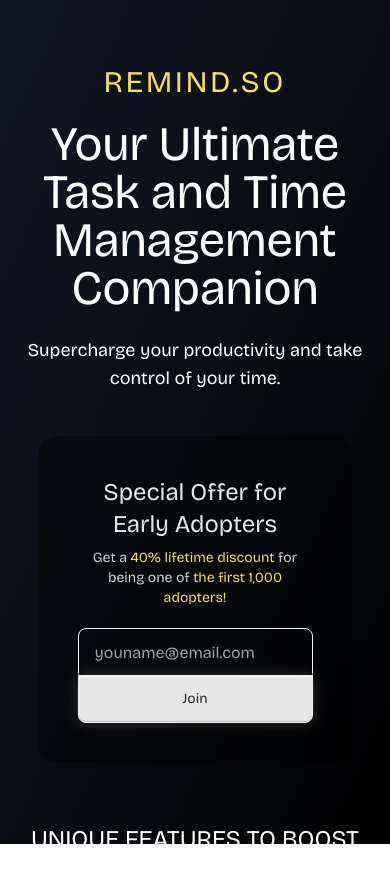
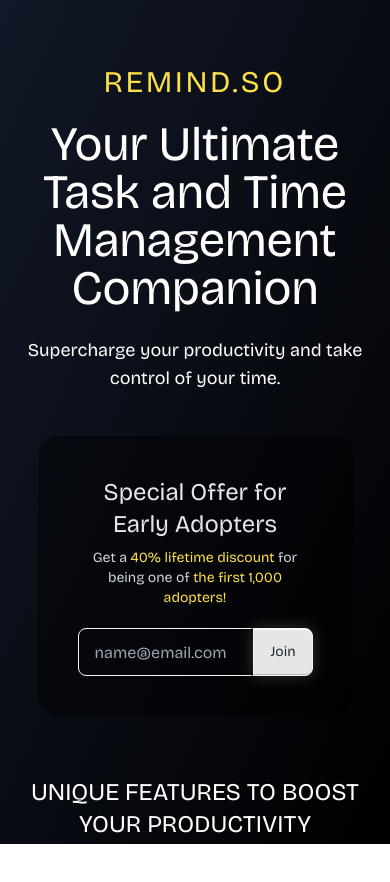
Before and after one commit to Okeke-Divine/remind-so, a Next.js app: page / in a window 390 px wide. Shown: the top 882 px of the page. Built offline with nearby package versions, Linux system fonts and the light colour scheme.

Commit message:
Updated the waitlist form

```diff
--- a/src/components/waitlist/WaitListForm.jsx
+++ b/src/components/waitlist/WaitListForm.jsx
@@ -96,17 +96,17 @@
                             </div>
                         </div>
 
-                        <div className="join w-full join-vertical md:join-horizontal">
+                        <div className="join w-full join-horizontal">
 
                             <input
                                 type="email"
                                 required
                                 ref={emailRef}
                                 className="w-full bg-transparent join-item input-bordered border-gray-100 border-[1px] input"
-                                placeholder="youname@email.com"
+                                placeholder="name@email.com"
                             />
 
-                            <button className="w-full md:w-fit join-item btn app-bg-white app-box-shadow-1 disabled:bg-[#e6e6e6] disabled:box-shadow-[inset_0_1px_.4px_#fff,inset_0_-1px_.4px_#0003,0_0_14px_#ffffff30,0_0_0_2px_#00000080] disabled:cursor-not-allowed disabled:opacity-70"
+                            <button className="w-fit join-item btn app-bg-white app-box-shadow-1 disabled:bg-[#e6e6e6] disabled:box-shadow-[inset_0_1px_.4px_#fff,inset_0_-1px_.4px_#0003,0_0_14px_#ffffff30,0_0_0_2px_#00000080] disabled:cursor-not-allowed disabled:opacity-70"
                                 type="submit"
                                 disabled={loading}
                             >
```
